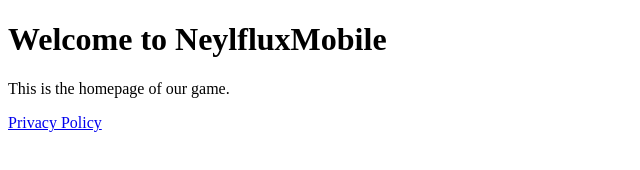
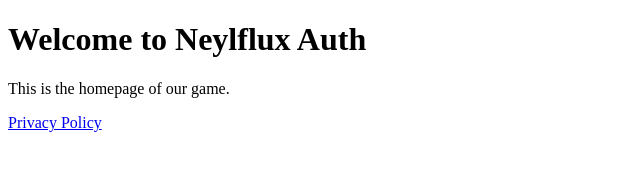
Before and after one commit to ShadeflareStudios/shadeflarestudios.github.io, a plain HTML site: page index.html in a window 1280 px wide. Shown: the full height of the page, 0-640 px from the left. Drawn offline with Linux system fonts and the light colour scheme.

Commit message:
Update index.html

```diff
--- a/index.html
+++ b/index.html
@@ -2,10 +2,10 @@
 <html lang="en">
 <head>
   <meta charset="UTF-8">
-  <title>NeylfluxMobile - Homepage</title>
+  <title>Neylflux Auth - Homepage</title>
 </head>
 <body>
-  <h1>Welcome to NeylfluxMobile</h1>
+  <h1>Welcome to Neylflux Auth</h1>
   <p>This is the homepage of our game.</p>
   <a href="privacy.html">Privacy Policy</a>
 </body>
```
